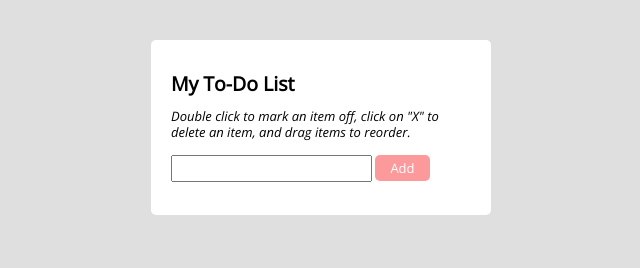
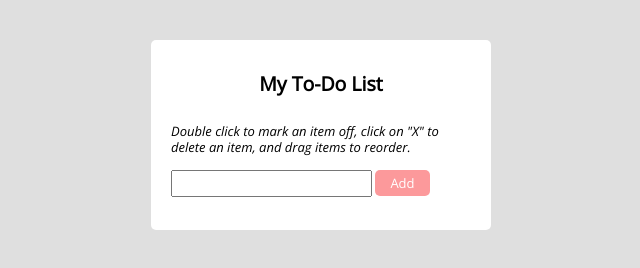
Before and after one commit to jonathan-sheets/to-do-list-app, a plain HTML site: page index.html in a window 1280 px wide. Shown: the whole page, without its empty margins (319-959 px from the left). Drawn offline with nearby package versions, Linux system fonts and the light colour scheme.

Commit message:
Update styles.css

```diff
--- a/css/styles.css
+++ b/css/styles.css
@@ -2,6 +2,11 @@
 body {
     font: normal normal 13px/16px "Open Sans", sans-serif;
     background: #dfdfdf;
+}
+
+h2 {
+    text-align: center;
+    padding-bottom: 15px;
 }
 
 .container {
@@ -61,7 +66,7 @@ li:hover {
     display: none;
 }
 
-li>crossOutButton {
+li>deleteButton {
     background: none;
     border: none;
     float: right;
```
